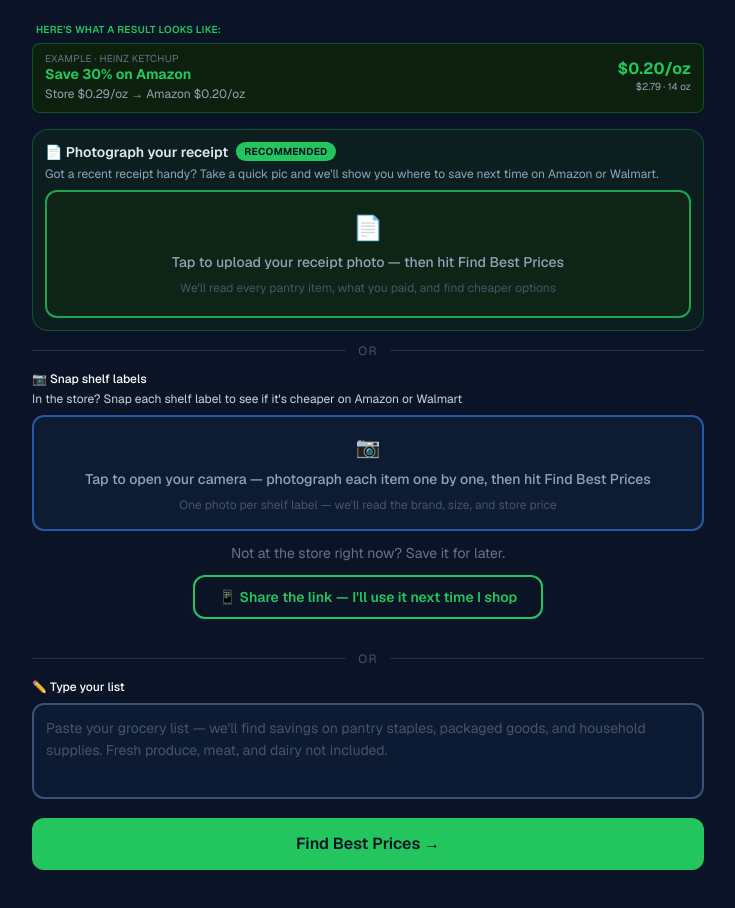
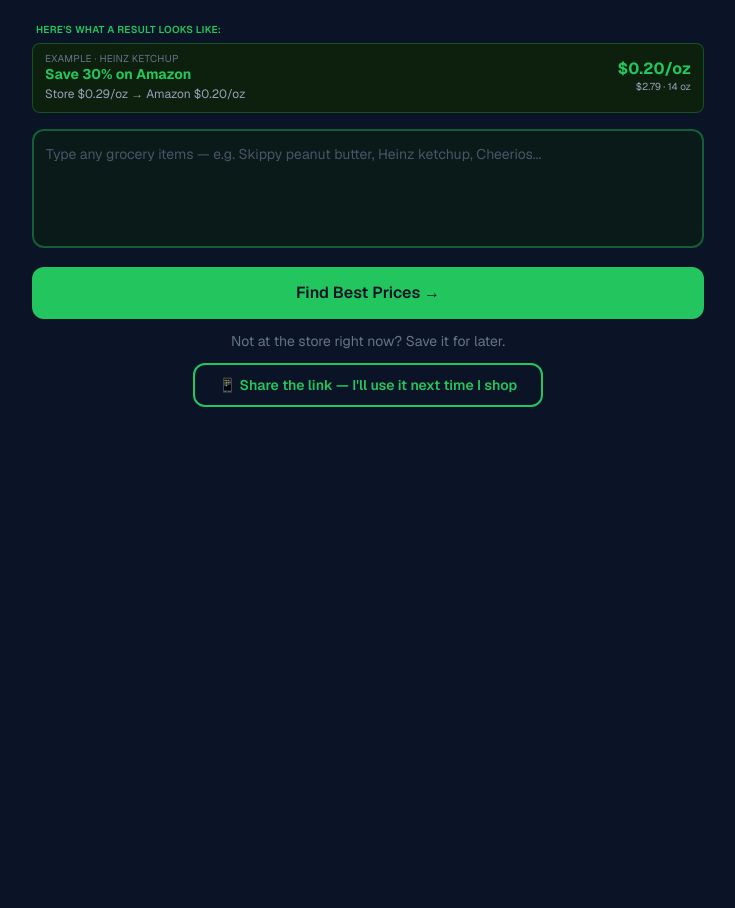
Before and after one commit to mchitnis99/slashcart-app, a Next.js app: page / in a window 1280 px wide. Shown: the part 360-1268 px from the top of the page, without its empty margins (272-1007 px from the left). After the commit the page ends 879 px from the top, so only its background shows below. Built offline with nearby package versions, Linux system fonts and the light colour scheme.

Commit message:
feat: simplified home page text-only input, baseline price matching, stronger produce exclusion

```diff
--- a/app/api/parse-list/route.ts
+++ b/app/api/parse-list/route.ts
@@ -1,4 +1,5 @@
 import Anthropic from "@anthropic-ai/sdk";
+import { findBaselinePrice } from "@/lib/baseline-matcher";
 
 const client = new Anthropic();
 
@@ -59,13 +60,29 @@ Example: {"items":[{"name":"Goya organic chickpeas","quantity":15,"unit":"oz","p
   const systemPrompt = mode === "product" ? productLabelPrompt : mode === "shelf" ? shelfLabelPrompt : `You are a grocery list parser. Extract grocery items from the user's input, classify each as "pantry_staple" or "fresh", and return a JSON object.
 
 Pantry staples: canned goods, dry goods (pasta, rice, flour, oats), cereals, snacks, cleaning products, paper goods, oils, condiments, spices, beverages, frozen foods, packaged/processed foods.
-Fresh items: meat, poultry, fish/seafood, fresh produce (fruits and vegetables), dairy, deli, bakery.
 
-Each item must have:
+Fresh items (EXCLUDE from items, add to excluded_items): fresh fruits and vegetables, fresh meat, fresh poultry, fresh fish and seafood, fresh deli items, fresh bakery items, dairy (milk, eggs, fresh cheese, yogurt, butter).
+
+CRITICAL FRESH PRODUCE RULE: If an item is clearly fresh produce, fresh meat, fresh fish, or fresh bakery, you MUST exclude it — even if a packaged equivalent exists. Do NOT substitute or approximate:
+- "apples" → excluded (do NOT convert to applesauce or apple juice)
+- "chicken breast" → excluded (do NOT convert to canned chicken or Tyson frozen chicken)
+- "salmon fillet" → excluded (do NOT convert to canned salmon)
+- "sourdough bread" (fresh bakery loaf) → excluded (do NOT convert to packaged sandwich bread)
+- "bananas", "spinach", "broccoli", "strawberries", "tomatoes" → all excluded
+When in doubt about whether something is fresh vs. packaged, exclude it.
+
+Each pantry_staple item in "items" must have:
 - name: string (see brand name rules below)
 - quantity: number (numeric value only, default 1 if unclear)
 - unit: string (e.g. "lbs", "oz", "gallon", "dozen", "pack", "count" — use "count" if no unit specified)
 - pricePaid: number | null — ONLY when parsing a receipt image with a visible price for that line item. Set to null or omit when parsing a typed list or when no price is visible for the item.
+
+Each excluded item in "excluded_items" must have:
+- name: string
+- quantity: number
+- unit: string
+- pricePaid: number | null
+- reason: "fresh produce — not available on Amazon or Walmart grocery"
 
 The input is from a grocery store receipt. The store name (e.g. "Stop & Shop", "Whole Foods", "Walmart", "Kroger", "Safeway") will appear on the receipt but is NEVER a brand name for any item. Never include the store name as part of any item name.
 
@@ -79,11 +96,11 @@ Brand name rules — follow these exactly:
 7. The word "butter" should only appear in an item name if the product is literally butter or a butter substitute. Do not append "butter" to oil products — "avocado oil" is not "avocado oil butter".
 8. If an item has a negative price (from a coupon, discount, rebate, or return line on the receipt), set pricePaid to null — never use negative values for pricePaid.
 9. If the same product appears multiple times on a receipt (e.g. as a purchase and then a coupon/discount for the same item), only include it once — use the net price if available (purchase price minus discount), otherwise use the purchase price. Do not create separate line items for coupons, discounts, or returns of items already listed.
-9. When an item is a store brand (e.g. "ShopRite oats", "Kirkland olive oil", "Great Value flour", "Trader Joe's granola"), strip the store brand name and return only the generic product name (e.g. "old fashioned oats", "olive oil", "all purpose flour", "granola"). We will find the best equivalent across Amazon and Walmart — a generic search returns better results than a store-brand-specific search.
+10. When an item is a store brand (e.g. "ShopRite oats", "Kirkland olive oil", "Great Value flour", "Trader Joe's granola"), strip the store brand name and return only the generic product name (e.g. "old fashioned oats", "olive oil", "all purpose flour", "granola"). We will find the best equivalent across Amazon and Walmart — a generic search returns better results than a store-brand-specific search.
 
 Return a JSON object with:
 - items: pantry_staple items only
-- excluded_items: fresh items only
+- excluded_items: fresh items only (each with a reason field)
 - receiptTotal: number | null — the grand total shown on the receipt, if visible (null otherwise)
 - receiptStore: string | null — the store name from the receipt header, if visible (null otherwise)
 
@@ -92,10 +109,10 @@ Rules:
 - Return ONLY valid JSON — no markdown, no explanation
 
 Example output (receipt image):
-{"items":[{"name":"King Arthur bread flour","quantity":1,"unit":"lbs","pricePaid":5.99},{"name":"Filippo Berio extra virgin olive oil","quantity":1,"unit":"count","pricePaid":8.49}],"excluded_items":[{"name":"chicken breast","quantity":2,"unit":"lbs","pricePaid":12.00}],"receiptTotal":127.43,"receiptStore":"Stop & Shop"}
+{"items":[{"name":"King Arthur bread flour","quantity":1,"unit":"lbs","pricePaid":5.99},{"name":"Filippo Berio extra virgin olive oil","quantity":1,"unit":"count","pricePaid":8.49}],"excluded_items":[{"name":"chicken breast","quantity":2,"unit":"lbs","pricePaid":12.00,"reason":"fresh produce — not available on Amazon or Walmart grocery"},{"name":"bananas","quantity":3,"unit":"lbs","pricePaid":1.89,"reason":"fresh produce — not available on Amazon or Walmart grocery"}],"receiptTotal":127.43,"receiptStore":"Stop & Shop"}
 
 Example output (typed list):
-{"items":[{"name":"King Arthur bread flour","quantity":1,"unit":"lbs"},{"name":"Filippo Berio extra virgin olive oil","quantity":1,"unit":"count"}],"excluded_items":[{"name":"chicken breast","quantity":2,"unit":"lbs"}],"receiptTotal":null,"receiptStore":null}`;
+{"items":[{"name":"King Arthur bread flour","quantity":1,"unit":"lbs"},{"name":"Filippo Berio extra virgin olive oil","quantity":1,"unit":"count"}],"excluded_items":[{"name":"chicken breast","quantity":2,"unit":"lbs","reason":"fresh produce — not available on Amazon or Walmart grocery"}],"receiptTotal":null,"receiptStore":null}`;
 
   const userContent: Anthropic.MessageParam["content"] = [];
 
@@ -142,7 +159,7 @@ Example output (typed list):
       );
     }
 
-    type ParsedItem = { name: string; quantity: number; unit: string; pricePaid?: number | null };
+    type ParsedItem = { name: string; quantity: number; unit: string; pricePaid?: number | null; reason?: string };
     type ParsedShape = {
       items?: ParsedItem[];
       excluded_items?: ParsedItem[];
@@ -180,6 +197,20 @@ Example output (typed list):
     const receiptTotal = Array.isArray(parsed) ? null : (parsed.receiptTotal ?? null);
     const receiptStore = Array.isArray(parsed) ? null : (parsed.receiptStore ?? null);
 
+    // Enrich typed-list items with baseline prices so the results page can compute PPU savings
+    if (!image) {
+      for (const item of items) {
+        if (item.pricePaid == null) {
+          const baseline = findBaselinePrice(item.name);
+          if (baseline) {
+            item.pricePaid = baseline.typical_price;
+            item.quantity = baseline.size_value;
+            item.unit = baseline.unit;
+          }
+        }
+      }
+    }
+
     return Response.json({ items, excluded_items: excludedItems, receipt_total: receiptTotal, receipt_store: receiptStore });
   } catch (err) {
     console.error("Anthropic API error:", err);
--- a/app/components/GroceryInput.tsx
+++ b/app/components/GroceryInput.tsx
@@ -67,7 +67,7 @@ export default function GroceryInput() {
   async function handleSubmit(e: React.FormEvent) {
     e.preventDefault();
     if (!text.trim() && activeFiles.length === 0) {
-      setError("Please snap a photo or type your grocery list.");
+      setError("Please type your grocery list.");
       return;
     }
     setError(null);
@@ -183,83 +183,14 @@ export default function GroceryInput() {
   return (
     <form onSubmit={handleSubmit} className="w-full max-w-2xl mx-auto space-y-3">
 
-      {/* Option 1: Photograph receipt (primary) */}
-      <div className="rounded-2xl border border-[#22c55e]/30 bg-[#10291c]/50 p-3">
-        <PhotoCaptureZone
-          emoji="📄"
-          label="Photograph your receipt"
-          subtext="Got a recent receipt handy? Take a quick pic and we'll show you where to save next time on Amazon or Walmart."
-          dropzonePrompt="Tap to upload your receipt photo — then hit Find Best Prices"
-          dropzoneSubtext="We'll read every pantry item, what you paid, and find cheaper options"
-          files={receiptFiles}
-          previews={receiptPreviews}
-          loading={loading}
-          isDragging={dragTarget === "receipt"}
-          inputRef={receiptInputRef}
-          primary
-          onCapture={(files) => void captureFiles("receipt", files)}
-          onRemove={(i) => removeImage("receipt", i)}
-          onDragOver={(e) => { e.preventDefault(); setDragTarget("receipt"); }}
-          onDragLeave={(e) => { e.preventDefault(); setDragTarget(null); }}
-          onDrop={(e) => {
-            e.preventDefault();
-            setDragTarget(null);
-            void captureFiles("receipt", Array.from(e.dataTransfer.files ?? []));
-          }}
-        />
-      </div>
-
-      {/* Divider */}
-      <div className="flex items-center gap-3">
-        <div className="flex-1 h-px bg-[#1e3050]" />
-        <span className="text-[#475569] text-xs uppercase tracking-widest">or</span>
-        <div className="flex-1 h-px bg-[#1e3050]" />
-      </div>
-
-      {/* Option 2: Snap shelf labels (secondary) */}
-      <PhotoCaptureZone
-        emoji="📷"
-        label="Snap shelf labels"
-        subtext="In the store? Snap each shelf label to see if it's cheaper on Amazon or Walmart"
-        dropzonePrompt="Tap to open your camera — photograph each item one by one, then hit Find Best Prices"
-        dropzoneSubtext="One photo per shelf label — we'll read the brand, size, and store price"
-        files={shelfFiles}
-        previews={shelfPreviews}
-        loading={loading}
-        isDragging={dragTarget === "shelf"}
-        inputRef={shelfInputRef}
-        onCapture={(files) => void captureFiles("shelf", files)}
-        onRemove={(i) => removeImage("shelf", i)}
-        onDragOver={(e) => { e.preventDefault(); setDragTarget("shelf"); }}
-        onDragLeave={(e) => { e.preventDefault(); setDragTarget(null); }}
-        onDrop={(e) => {
-          e.preventDefault();
-          setDragTarget(null);
-          void captureFiles("shelf", Array.from(e.dataTransfer.files ?? []));
-        }}
+      <textarea
+        value={text}
+        onChange={(e) => setText(e.target.value)}
+        placeholder="Type any grocery items — e.g. Skippy peanut butter, Heinz ketchup, Cheerios..."
+        rows={4}
+        disabled={loading}
+        className="w-full rounded-xl border-2 border-[#22c55e]/40 bg-[#0b1f0f]/60 text-[#e2e8f0] placeholder-[#475569] p-3 text-sm leading-relaxed resize-none focus:outline-none focus:ring-2 focus:ring-[#22c55e] transition disabled:opacity-50 disabled:cursor-not-allowed"
       />
-
-      <TextReminderButton />
-
-      {/* Divider */}
-      <div className="flex items-center gap-3">
-        <div className="flex-1 h-px bg-[#1e3050]" />
-        <span className="text-[#475569] text-xs uppercase tracking-widest">or</span>
-        <div className="flex-1 h-px bg-[#1e3050]" />
-      </div>
-
-      {/* Option 3: Type your list (de-emphasized) */}
-      <div>
-        <p className="text-white text-xs font-medium mb-2">✏️ Type your list</p>
-        <textarea
-          value={text}
-          onChange={(e) => setText(e.target.value)}
-          placeholder="Paste your grocery list — we'll find savings on pantry staples, packaged goods, and household supplies. Fresh produce, meat, and dairy not included."
-          rows={3}
-          disabled={loading}
-          className="w-full rounded-xl border-2 border-[#3b5278] bg-[#0f1f3d]/60 text-[#e2e8f0] placeholder-[#475569] p-3 text-sm leading-relaxed resize-none focus:outline-none focus:ring-2 focus:ring-[#22c55e] transition disabled:opacity-50 disabled:cursor-not-allowed"
-        />
-      </div>
 
       {error && (
         <p className="text-red-400 text-sm bg-red-900/20 border border-red-800/40 rounded-lg px-4 py-2">
@@ -278,12 +209,14 @@ export default function GroceryInput() {
               <circle className="opacity-25" cx="12" cy="12" r="10" stroke="currentColor" strokeWidth="4" />
               <path className="opacity-75" fill="currentColor" d="M4 12a8 8 0 018-8v4l3-3-3-3v4a8 8 0 00-8 8h4z" />
             </svg>
-            {loadingLabel}
+            Reading your list…
           </>
         ) : (
           "Find Best Prices →"
         )}
       </button>
+
+      <TextReminderButton />
 
       {showHangTight && (
         <p className="text-[#475569] text-xs text-center animate-pulse">
--- /dev/null
+++ b/lib/baseline-matcher.ts
@@ -0,0 +1,100 @@
+import baselineData from "./baseline-prices.json";
+
+export type BaselineItem = {
+  name: string;
+  brand: string;
+  category: string;
+  size: string;
+  unit: string;
+  size_value: number;
+  typical_price: number;
+  price_per_unit: number;
+};
+
+const BASELINE: BaselineItem[] = baselineData as BaselineItem[];
+
+const STOPWORDS = new Set([
+  "the", "a", "an", "and", "or", "of", "in", "with", "for",
+  "oz", "lb", "lbs", "ct", "fl", "pack", "size", "value",
+  "original", "classic", "regular",
+]);
+
+// All unique lowercase brand tokens from the dataset, longest first so
+// multi-word brands ("Blue Buffalo") match before single words ("Blue").
+const KNOWN_BRANDS: string[] = [...new Set(BASELINE.map((item) => item.brand.toLowerCase()))].sort(
+  (a, b) => b.length - a.length
+);
+
+function normalize(str: string): string {
+  return str
+    .toLowerCase()
+    .replace(/['",.!?&]/g, " ")   // strip punctuation
+    .replace(/\d+(\.\d+)?\s*(fl\s*oz|oz|lb|lbs|ct|pk|pack|count|ounce|ounces|pound|pounds)/gi, " ")
+    .replace(/\s+/g, " ")
+    .trim();
+}
+
+function significantWords(str: string): string[] {
+  return normalize(str)
+    .split(" ")
+    .filter((w) => w.length > 1 && !STOPWORDS.has(w));
+}
+
+export function findBaselinePrice(itemName: string): BaselineItem | null {
+  const normalizedQuery = normalize(itemName);
+
+  // Detect brand in query — use the first known brand found
+  let matchedBrand: string | null = null;
+  for (const brand of KNOWN_BRANDS) {
+    if (normalizedQuery.includes(brand)) {
+      matchedBrand = brand;
+      break;
+    }
+  }
+
+  const candidates = matchedBrand
+    ? BASELINE.filter((item) => item.brand.toLowerCase() === matchedBrand)
+    : BASELINE;
+
+  const queryWords = significantWords(itemName);
+  if (queryWords.length === 0) return null;
+
+  let best: BaselineItem | null = null;
+  let bestScore = 0;
+
+  for (const item of candidates) {
+    const itemWords = new Set(significantWords(item.name));
+    const score = queryWords.filter((w) => itemWords.has(w)).length;
+    if (score > bestScore) {
+      bestScore = score;
+      best = item;
+    }
+  }
+
+  // Brand identification is strong signal — lower threshold when brand was found
+  const threshold = matchedBrand ? 1 : 2;
+  return bestScore >= threshold ? best : null;
+}
+
+/*
+Expected matches:
+
+findBaselinePrice("skippy creamy peanut butter")
+  → { name: "Skippy Creamy Peanut Butter 16.3oz", brand: "Skippy", ... }
+
+findBaselinePrice("heinz ketchup")
+  → { name: "Heinz Tomato Ketchup 32oz", brand: "Heinz", ... }
+
+findBaselinePrice("cheerios")
+  → null  (only 1 significant word; no brand found; threshold is 2 without brand)
+
+findBaselinePrice("cheerios cereal")
+  → { name: "Cheerios Original 18oz", brand: "Cheerios", ... }
+     (brand "cheerios" identified → threshold drops to 1; "cheerios" scores 1)
+
+findBaselinePrice("bounty paper towels")
+  → { name: "Bounty Select-A-Size Paper Towels 8 rolls", brand: "Bounty", ... }
+
+findBaselinePrice("tide pods")
+  → { name: "Tide Pods Original 31ct", brand: "Tide", ... }
+*/
```
